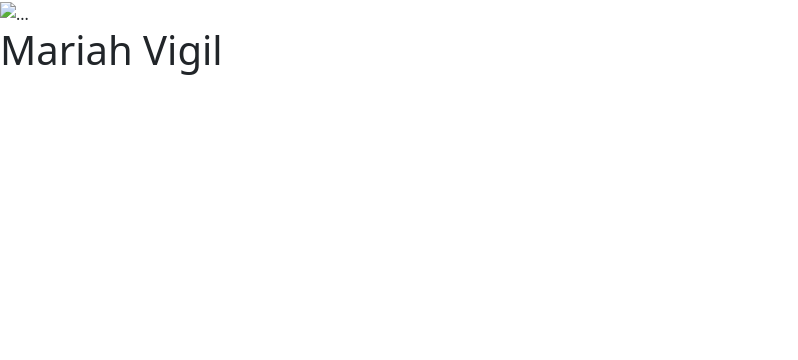
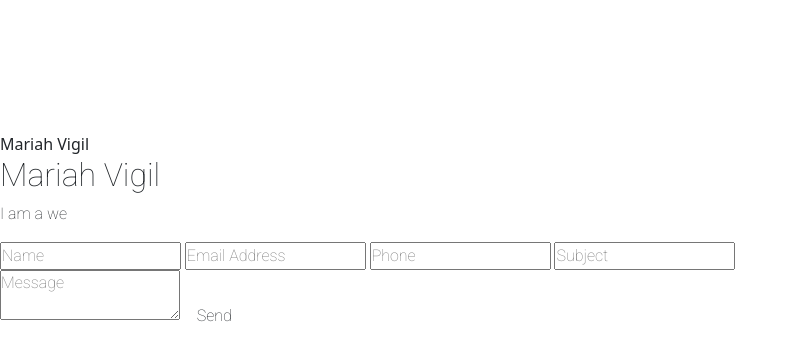
Before and after one commit to mvigil3/my-pwp-mariah, a plain HTML site: page milestone-3.html in a window 1280 px wide. Shown: the whole page, without its empty margins (0-798 px from the left). Drawn offline with nearby package versions, Linux system fonts and the light colour scheme.

Commit message:
adding some code for contact form

```diff
--- a/milestone-3.html
+++ b/milestone-3.html
@@ -5,15 +5,39 @@
     <meta name="viewport" content="width=device-width, initial-scale=1">
 
     <link href="https://cdn.jsdelivr.net/npm/bootstrap@5.1.3/dist/css/bootstrap.min.css" rel="stylesheet" integrity="sha384-1BmE4kWBq78iYhFldvKuhfTAU6auU8tT94WrHftjDbrCEXSU1oBoqyl2QvZ6jIW3" crossorigin="anonymous">
+    <link rel="stylesheet" href="style-pwp.css"
 
     <title>Mariah Vigil</title>
 </head>
 
-<img src="..." class="img-fluid" alt="...">
+<video> src=""></video>
 
-<h1>Mariah Vigil</h1>
+<div class="overlay"></div>
+
+<div class ="text">
+    <h2> Mariah Vigil</h2>
+</div>
+
+<p>I am a we</p>
 <body>
 
 
+
+<div class="wrapper">
+    <div class="contact-form">
+        <div class="input-fields">
+            <input type="text" class="input" placeholder="Name">
+            <input type="text" class="input" placeholder="Email Address">
+            <input type="text" class="input" placeholder="Phone">
+            <input type="text" class="input" placeholder="Subject">
+            <div class="msg">
+                <textarea placeholder="Message"></textarea>
+                <div class="btn">Send</div>
+            </div>
+        </div>
+    </div>
+</div>
+
 </body>
+
 </html>
--- /dev/null
+++ b/style-pwp.css
@@ -0,0 +1,13 @@
+@import url('https://fonts.googleapis.com/css2?family=Roboto:wght@100&display=swap');
+
+*{
+    margin: 0;
+    padding: 0;
+    box-sizing: border-box;
+    outline: none;
+    font-family: 'Roboto', sans-serif;
+}
+
+body{
+    background: url ()
+}
```
